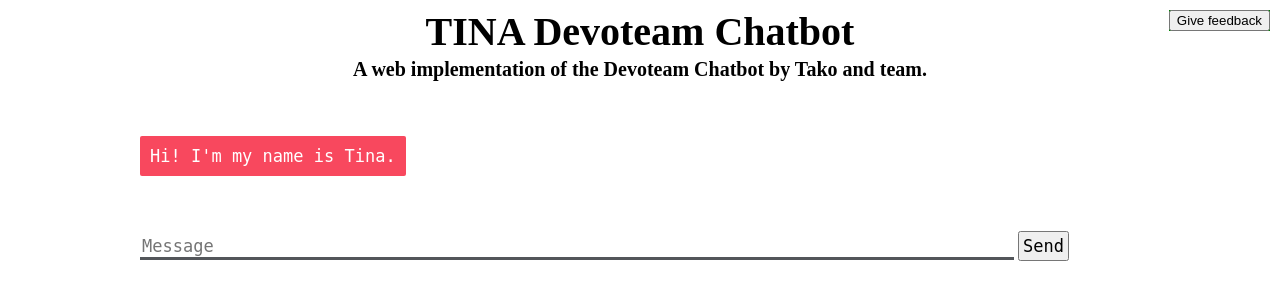
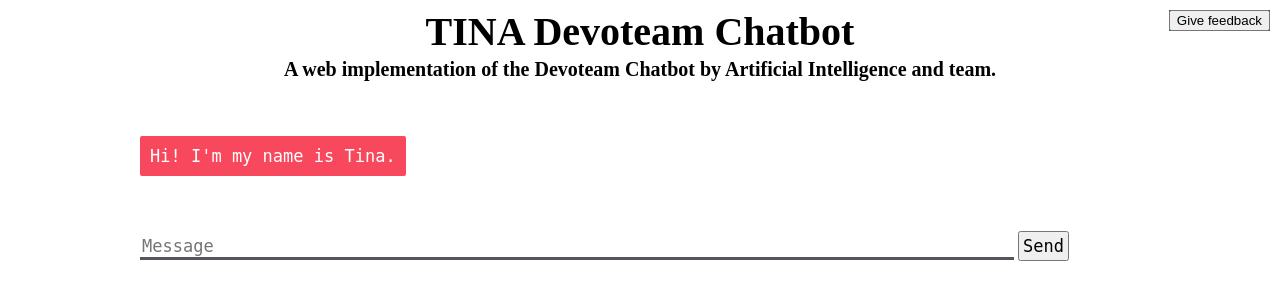
Before and after one commit to takotab/chatbot, a Flask app: page / in a window 1280 px wide. Shown: the top 300 px of the page. Run offline with Flask 2, Linux system fonts and the light colour scheme; parts of the project's set-up code (start-up, migrations or seed data) failed here and were passed over; some libraries are stand-ins or nearby versions.

Commit message:
Artificial Intelligence and team (ipv Tako)

```diff
--- a/web_interface/templates/index.html
+++ b/web_interface/templates/index.html
@@ -10,7 +10,7 @@
 
 <body>
   <h1>TINA Devoteam Chatbot</h1>
-  <h3>A web implementation of the Devoteam Chatbot by Tako and team.</h3>
+  <h3>A web implementation of the Devoteam Chatbot by Artificial Intelligence and team.</h3>
   <div class="feedback_button"> <input id="feedback_button" type="submit" value="Give feedback"></div>
   <div>
     <div id="chatbox">
```
